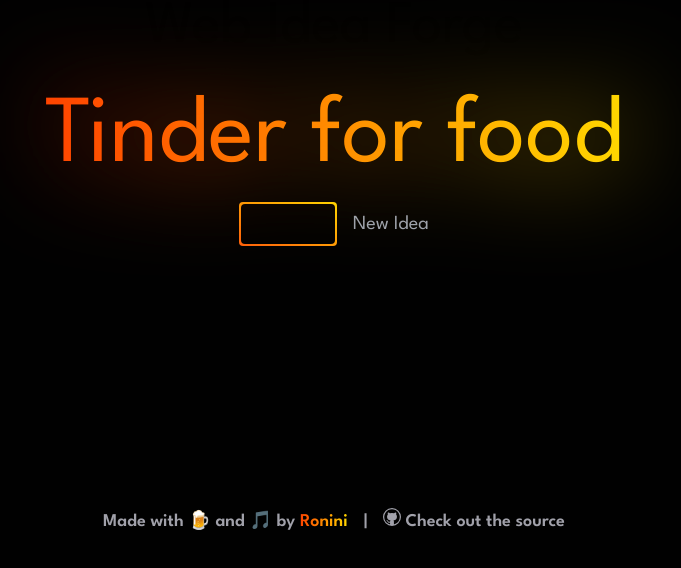
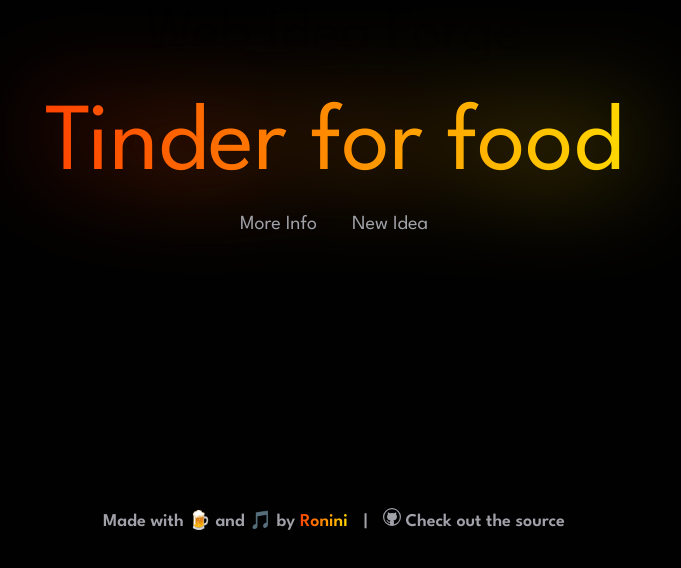
Before and after one commit to Roninii/web-idea-forge, a Next.js app: page / in a window 1280 px wide. Shown: the part 232-800 px from the top of the page, without its empty margins (306-987 px from the left). Built offline with nearby package versions, Linux system fonts and the light colour scheme.

Commit message:
Revert "Use Button component for more info link"
This reverts commit 62f681cb0f9fb60f4648acfda9221c04d23ee3b5.

```diff
--- a/app/Button.tsx
+++ /dev/null
@@ -1,9 +0,0 @@
-export default function Button({ children }: { children: React.ReactNode }) {
-  return (
-    <div className="from-vermilion-500 to-gold-500 rounded bg-gradient-to-tr p-[2px]">
-      <button className="from-vermilion-500 to-gold-500 rounded bg-black px-4 py-2 transition-all duration-300 ease-out hover:bg-gradient-to-r">
-        {children}
-      </button>
-    </div>
-  );
-}
--- a/app/ProjectIdea.tsx
+++ b/app/ProjectIdea.tsx
@@ -2,7 +2,6 @@
 import { useEffect, useState } from "react";
 import PROJECT_IDEAS from "./ideas.json";
 import Link from "next/link";
-import Button from "./Button";
 
 type Idea = {
   id: number;
@@ -39,25 +38,29 @@
       {idea ? (
         <div className="banner">
           <h2
-            className="glow text-center text-6xl lg:text-8xl"
+            className="text-center text-6xl lg:text-8xl glow"
             aria-hidden="true"
           >
             {idea.description_short}
           </h2>
-          <h2 className="glow text-center text-6xl lg:text-8xl">
+          <h2 className="text-center text-6xl lg:text-8xl glow">
             {idea.description_short}
           </h2>
         </div>
       ) : (
         <h2 className="text-center text-xl lg:text-4xl">Forging...</h2>
       )}
-      <div className="flex items-center justify-center gap-4">
-        <Button>
-          <Link href={`/idea/${idea?.id}`}>More Info</Link>
-        </Button>
+      <div className="flex justify-center items-center gap-4">
+        <Link
+          href={`/idea/${idea?.id}`}
+          className="text-gray-400 text-center text-lg lg:text-xl hover:text-gradient"
+        >
+          More Info
+        </Link>
+        |
         <button
           onClick={newIdea}
-          className="hover:text-gradient text-center text-lg text-gray-400 lg:text-xl"
+          className="text-gray-400 text-center text-lg lg:text-xl hover:text-gradient"
         >
           New Idea
         </button>
--- a/app/idea/[id]/Badge.tsx
+++ b/app/idea/[id]/Badge.tsx
@@ -1,6 +1,6 @@
 export default function Badge({ text }: { text: string }) {
   return (
-    <span className="border-gold-600 rounded border-2 px-4 py-2 text-zinc-200">
+    <span className="px-4 py-2 rounded border-2 border-gold-600 text-zinc-200">
       {text}
     </span>
   );
--- a/app/idea/[id]/page.tsx
+++ b/app/idea/[id]/page.tsx
@@ -1,9 +1,9 @@
 "use client";
-import Transition from "@/app/Transition";
+import PROJECT_IDEAS from "@/app/ideas.json";
 import StackRecommendations from "@/app/idea/[id]/StackRecommendations";
 import TagList from "@/app/idea/[id]/TagList";
-import PROJECT_IDEAS from "@/app/ideas.json";
 import Actions from "./Actions";
+import Transition from "@/app/Transition";
 
 export default function ProjectDetails({ params }: { params: { id: string } }) {
   const { ideas } = PROJECT_IDEAS;
@@ -12,9 +12,9 @@
   return (
     <main className="p-8">
       <Transition>
-        <div className="from-vermilion-500 to-gold-500 mx-auto max-w-screen-md rounded-md bg-gradient-to-r p-1">
-          <article className="rounded bg-zinc-950 p-8">
-            <h1 className="text-gradient mb-8 text-center text-6xl font-medium">
+        <div className="max-w-screen-md mx-auto p-1 bg-gradient-to-r from-vermilion-500 to-gold-500 rounded-md">
+          <article className="bg-zinc-950 rounded p-8">
+            <h1 className="text-6xl text-gradient font-medium text-center mb-8">
               {idea?.description_short}
             </h1>
             <p>{idea?.description_long}</p>
```
